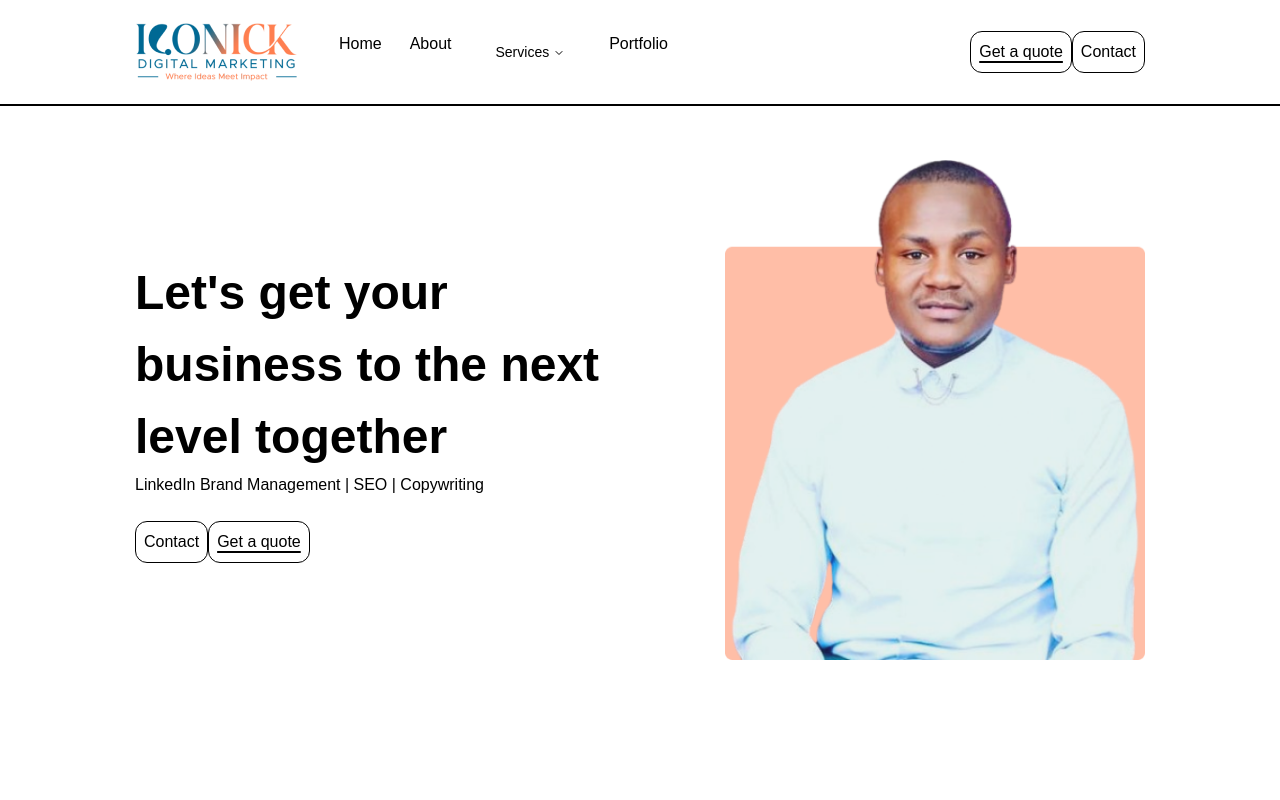
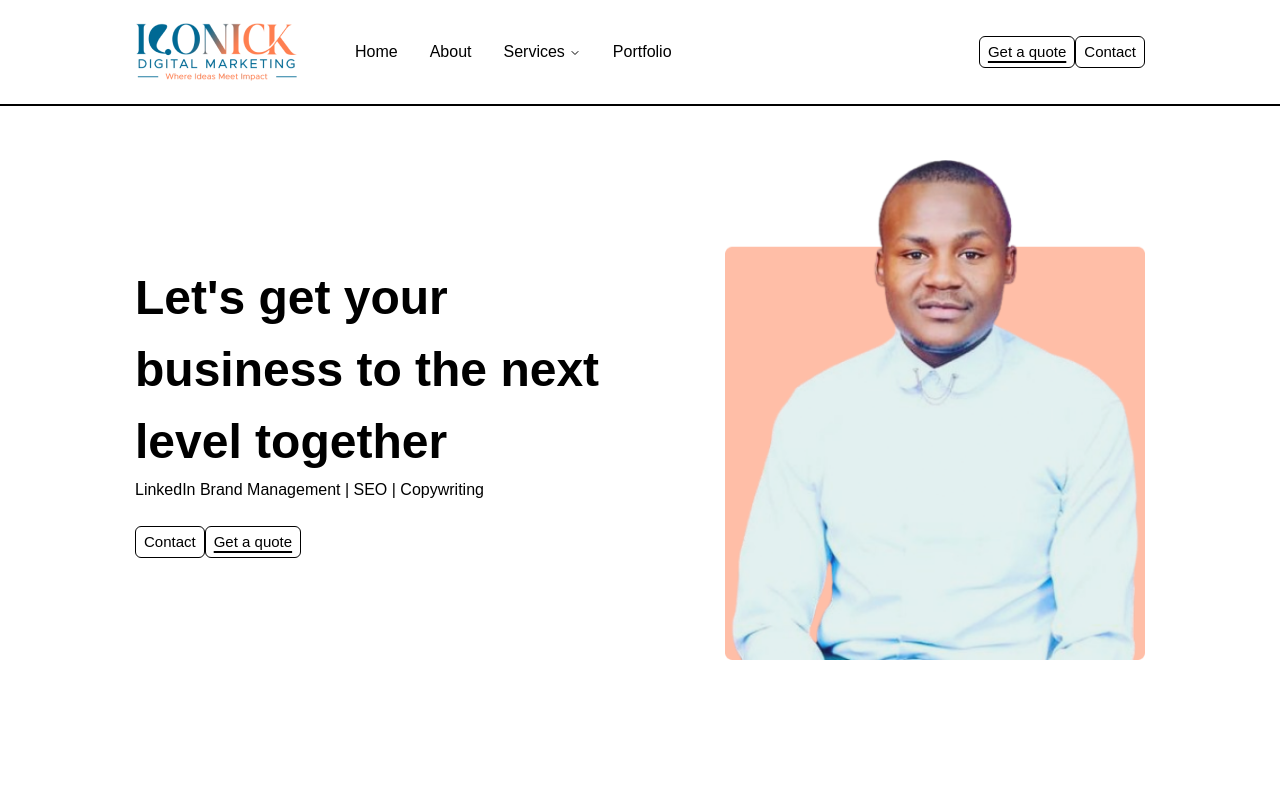
Before and after one commit to ama-lyn/Nicodemus, a Next.js app: page / in a window 1280 px wide. Shown: the top 800 px of the page. Built offline with nearby package versions, Linux system fonts and the light colour scheme.

Commit message:
Finetuned dropdown

```diff
--- a/app/components/Navbar.tsx
+++ b/app/components/Navbar.tsx
@@ -3,74 +3,48 @@ import React, { useState } from "react";
 import Link from "next/link";
 import Button from "./ui/Button";
 import { AiOutlineMenu, AiOutlineClose } from "react-icons/ai";
-import {
-  NavigationMenu,
-  NavigationMenuContent,
-  NavigationMenuIndicator,
-  NavigationMenuItem,
-  NavigationMenuLink,
-  NavigationMenuList,
-  NavigationMenuTrigger,
-  NavigationMenuViewport,
-} from "./ui/navigation-menu";
-
-
+import Dropdown from "./ui/Dropdown";
 
 const Navbar = () => {
   const [navbarOpen, setNavbarOpen] = useState(false);
   return (
     <section>
-
       <nav className="fixed top-0 w-full z-20 bg-background bg-opacity-90 bg-clip-padding blur-backdrop-filter">
         <div className="flex flex-wrap justify-between items-center py-5 px-[135px] border-b-2 border-gray">
           <div className="flex flex-row items-center gap-10">
             <Link href="/">
               <img src="/images/Logo.png" alt="Logo" />
             </Link>
-          <ul className="hidden md:flex gap-7 ">
-            <Link href="#home" className="  hover:text-secondary">
+            <ul className="hidden md:flex">
+              <Link href="#home" className=" px-4 py-2 hover:text-secondary">
                 <li> Home </li>
               </Link>
 
-            <Link href="#about" className="  hover:text-secondary">
+              <Link href="#about" className=" px-4 py-2 hover:text-secondary">
                 <li>About </li>
               </Link>
 
               <Link href="#services" className="  hover:text-secondary">
-            <NavigationMenu>
-        <NavigationMenuList>
-          <NavigationMenuItem>
-            <NavigationMenuTrigger>Services</NavigationMenuTrigger>
-            <NavigationMenuContent>
-              <NavigationMenuList>
-                <NavigationMenuItem>
-                  <NavigationMenuLink href="/personal-branding">
-                    Personal Branding
-                  </NavigationMenuLink>
-                </NavigationMenuItem>
-                <NavigationMenuItem>
-                  <NavigationMenuLink href="/copywriting">
-                    Copywriting
-                  </NavigationMenuLink>
-                </NavigationMenuItem>
-                <NavigationMenuItem>
-                  <NavigationMenuLink href="/seo">SEO</NavigationMenuLink>
-                </NavigationMenuItem>
-              </NavigationMenuList>
-            </NavigationMenuContent>
-          </NavigationMenuItem>
-        </NavigationMenuList>
-      </NavigationMenu>
+                <Dropdown/>
               </Link>
 
-            <Link href="#portfolio" className="  hover:text-secondary">
+              <Link href="#portfolio" className="px-4 py-2  hover:text-secondary">
                 <li> Portfolio</li>
               </Link>
             </ul>
           </div>
           <div className="hidden md:flex">
-            <Button text="Get a quote" color="text-secondary" buttoncolor="bg-background" underline="underline  decoration-2 underline-offset-4"/>
-            <Button text="Contact" color="text-white" buttoncolor="bg-secondary"/>
+            <Button
+              text="Get a quote"
+              color="text-secondary"
+              buttoncolor="bg-background"
+              underline="underline  decoration-2 underline-offset-4"
+            />
+            <Button
+              text="Contact"
+              color="text-white"
+              buttoncolor="bg-secondary"
+            />
           </div>
 
           {/* MOBILE... */}
@@ -95,7 +69,6 @@ const Navbar = () => {
 
         <div>
           {navbarOpen ? (
-
             <ul className="flex flex-col py-20 items-center font-semibold h-screen">
               <Link href="#about">
                 <li
@@ -133,26 +106,19 @@ const Navbar = () => {
                 </li>
               </Link>
 
-
-
               <Link href="#contact">
-                <li
-                  onClick={() => setNavbarOpen(false)}
-                  className="pt-4"
-                >
-                  <Button text="CONTACT" color="text-secondary" buttoncolor="bg-background"/>
+                <li onClick={() => setNavbarOpen(false)} className="pt-4">
+                  <Button
+                    text="CONTACT"
+                    color="text-secondary"
+                    buttoncolor="bg-background"
+                  />
                 </li>
               </Link>
-
-
             </ul>
-
-
           ) : null}
         </div>
-
       </nav>
-
     </section>
   );
 };
--- a/app/components/ui/Button.tsx
+++ b/app/components/ui/Button.tsx
@@ -23,11 +23,13 @@ const Button = ({
         color,
         buttoncolor,
         underline,
-        "rounded-[12px]",
+        "rounded-md",
+        "text-[15px]",
         "border-[1.5px]",
         "border-background",
         "border-solid",
-        "p-2",
+        "px-2",
+        "py-1",
         "w-auto",
         "font-thin"
       )}
--- /dev/null
+++ b/app/components/ui/Dropdown.tsx
@@ -0,0 +1,40 @@
+import React from "react";
+import {
+  NavigationMenu,
+  NavigationMenuContent,
+  NavigationMenuItem,
+  NavigationMenuLink,
+  NavigationMenuList,
+  NavigationMenuTrigger,
+} from "./navigation-menu";
+
+const Dropdown = () => {
+  return (
+    <NavigationMenu>
+      <NavigationMenuList>
+        <NavigationMenuItem>
+          <NavigationMenuTrigger>Services</NavigationMenuTrigger>
+          <NavigationMenuContent>
+            <NavigationMenuList>
+              <NavigationMenuItem>
+                <NavigationMenuLink href="/personal-branding">
+                  Personal Branding
+                </NavigationMenuLink>
+              </NavigationMenuItem>
+              <NavigationMenuItem>
+                <NavigationMenuLink href="/copywriting">
+                  Copywriting
+                </NavigationMenuLink>
+              </NavigationMenuItem>
+              <NavigationMenuItem>
+                <NavigationMenuLink href="/seo">SEO</NavigationMenuLink>
+              </NavigationMenuItem>
+            </NavigationMenuList>
+          </NavigationMenuContent>
+        </NavigationMenuItem>
+      </NavigationMenuList>
+    </NavigationMenu>
+  );
+};
+
+export default Dropdown;
--- a/app/components/ui/navigation-menu.tsx
+++ b/app/components/ui/navigation-menu.tsx
@@ -41,7 +41,7 @@ NavigationMenuList.displayName = NavigationMenuPrimitive.List.displayName
 const NavigationMenuItem = NavigationMenuPrimitive.Item
 
 const navigationMenuTriggerStyle = cva(
-  "group inline-flex h-10 w-max items-center justify-center rounded-md bg-background px-4 py-2 text-sm font-medium transition-colors hover:bg-accent hover:text-accent-foreground focus:bg-accent focus:text-accent-foreground focus:outline-none disabled:pointer-events-none disabled:opacity-50 data-[active]:bg-accent/50 data-[state=open]:bg-accent/50"
+  "group inline-flex h-10 w-max items-center justify-center rounded-md bg-background px-4 py-2  font-medium transition-colors hover:bg-accent hover:text-accent-foreground focus:bg-accent focus:text-accent-foreground focus:outline-none disabled:pointer-events-none disabled:opacity-50 data-[active]:bg-accent/50 data-[state=open]:bg-accent/50"
 )
 
 const NavigationMenuTrigger = React.forwardRef<
@@ -69,7 +69,7 @@ const NavigationMenuContent = React.forwardRef<
   <NavigationMenuPrimitive.Content
     ref={ref}
     className={cn(
-      "left-0 top-0 w-full data-[motion^=from-]:animate-in data-[motion^=to-]:animate-out data-[motion^=from-]:fade-in data-[motion^=to-]:fade-out data-[motion=from-end]:slide-in-from-right-52 data-[motion=from-start]:slide-in-from-left-52 data-[motion=to-end]:slide-out-to-right-52 data-[motion=to-start]:slide-out-to-left-52 md:absolute md:w-auto ",
+      "left-0 top-0 w-full text-[15px] p-4 data-[motion^=from-]:animate-in data-[motion^=to-]:animate-out data-[motion^=from-]:fade-in data-[motion^=to-]:fade-out data-[motion=from-end]:slide-in-from-right-52 data-[motion=from-start]:slide-in-from-left-52 data-[motion=to-end]:slide-out-to-right-52 data-[motion=to-start]:slide-out-to-left-52 md:absolute md:w-auto ",
       className
     )}
     {...props}
```
Lines whose indentation alone changed are shown as unchanged.
